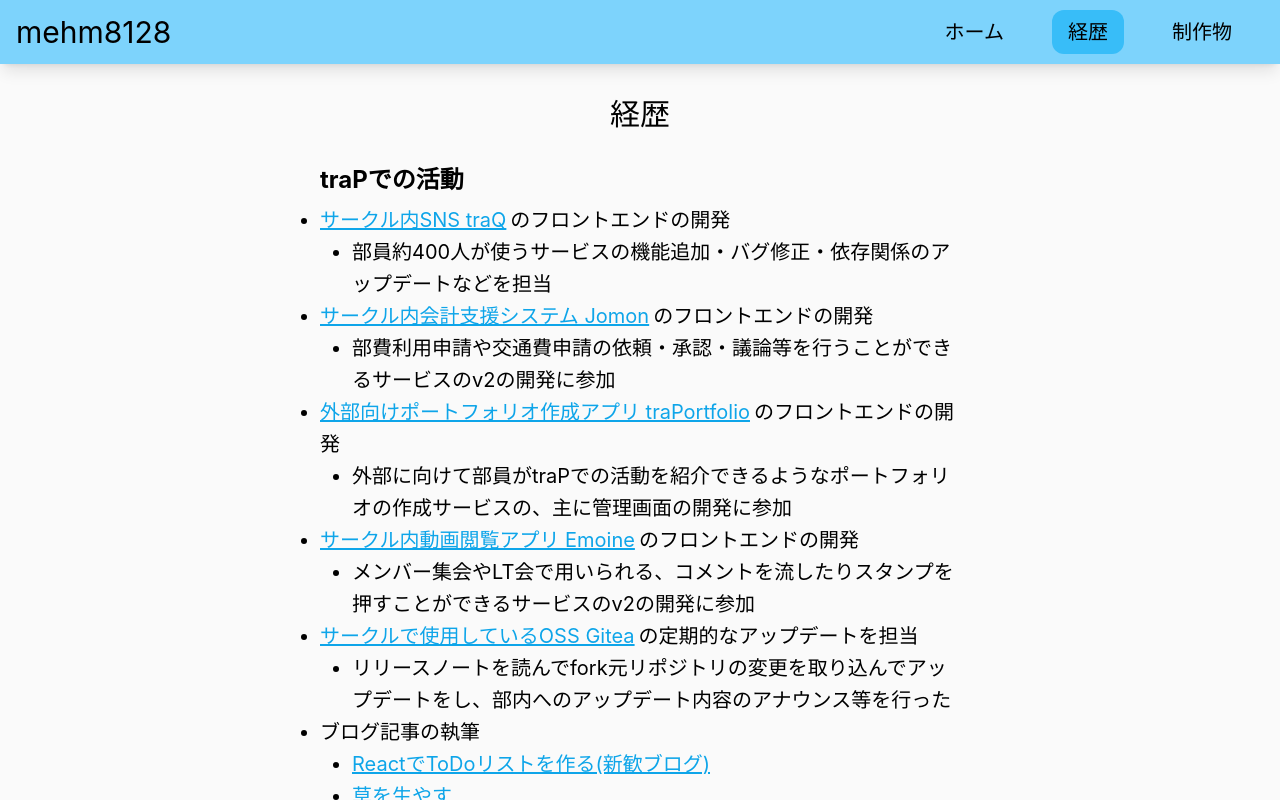
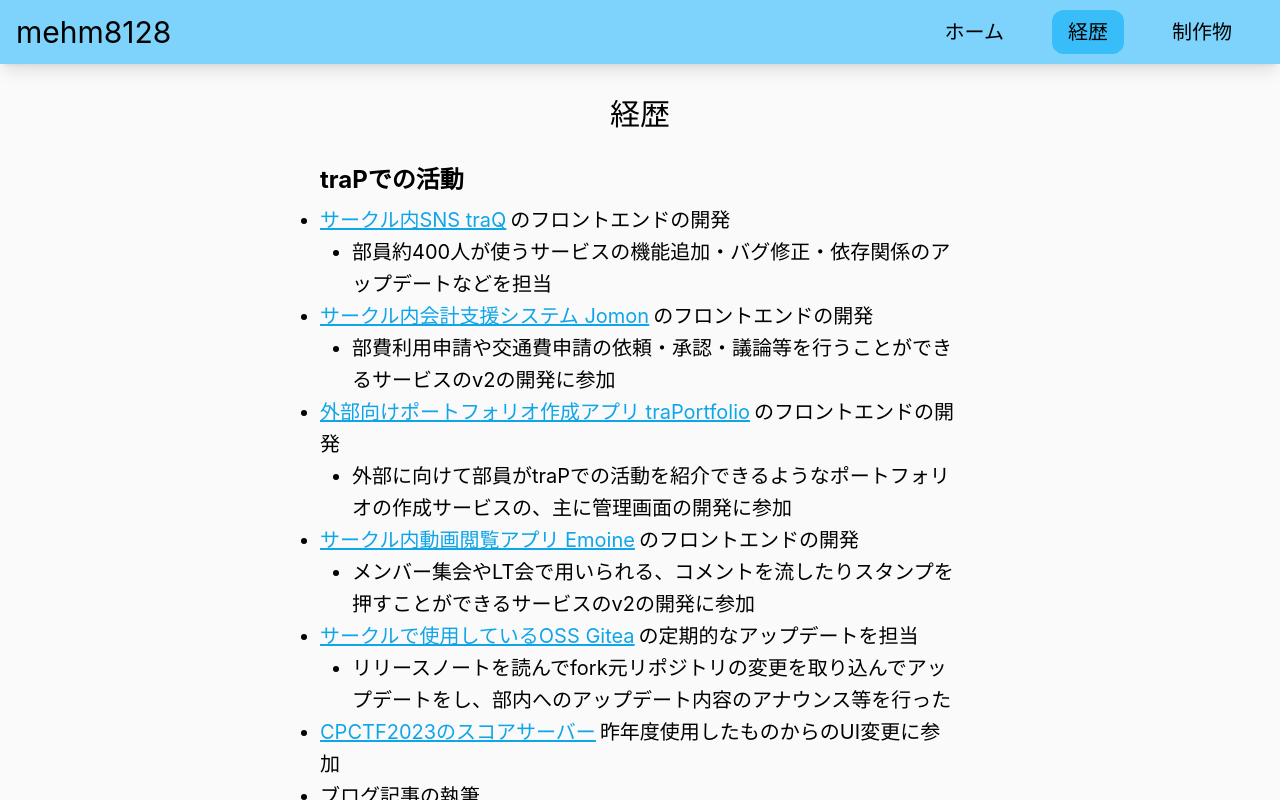
Before and after one commit to mehm8128/mehm8128-portfolio, a Next.js app: page /backgrounds in a window 1280 px wide. Built offline with nearby package versions, Linux system fonts and the light colour scheme.

Commit message:
add cpctf

```diff
--- a/src/pages/backgrounds.tsx
+++ b/src/pages/backgrounds.tsx
@@ -68,6 +68,12 @@ const Background: NextPage = () => {
 									リリースノートを読んでfork元リポジトリの変更を取り込んでアップデートをし、部内へのアップデート内容のアナウンス等を行った
 								</ListItem>
 							</Ul>
+						</ListItem>
+						<ListItem>
+							<StyledAnchor href='https://trap.jp/post/1862/'>
+								CPCTF2023のスコアサーバー
+							</StyledAnchor>
+							<span className='ml-1'>昨年度使用したものからのUI変更に参加</span>
 						</ListItem>
 						<ListItem>
 							<p>ブログ記事の執筆</p>
```
